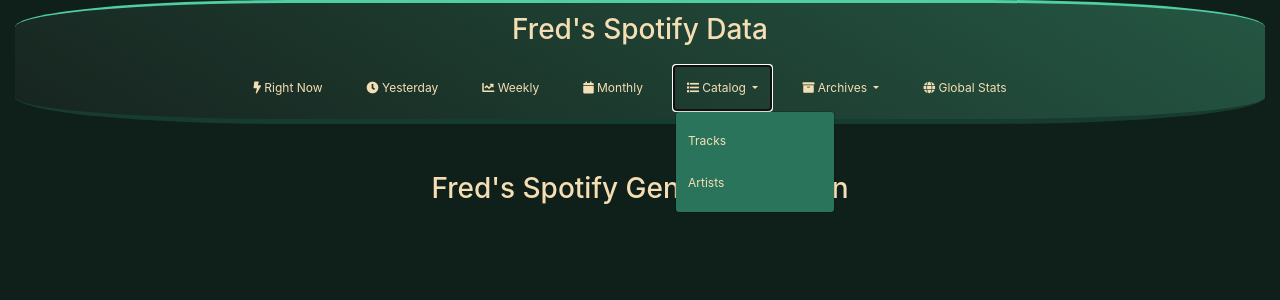
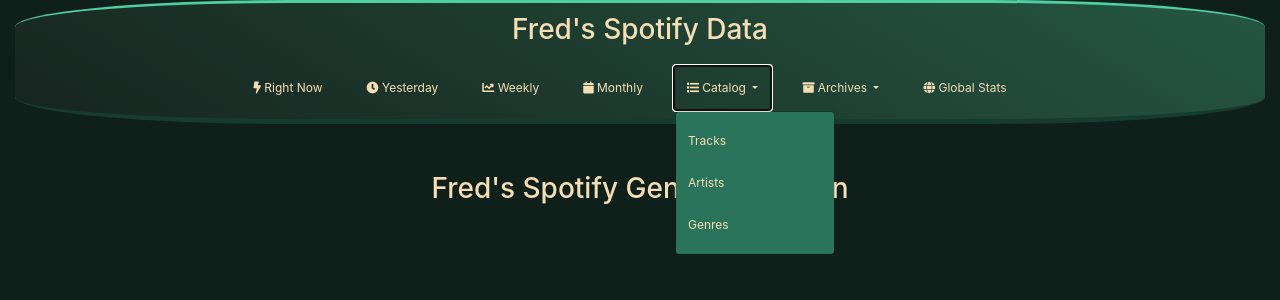
Before and after one commit to flambuth/fredlambuthPUNTOcom, a Flask app: page /spotify/genres/ in a window 1280 px wide, after a click on "Catalog". Shown: the part 78-378 px from the top of the page. Run offline with Flask 3, Linux system fonts and the light colour scheme; some libraries are stand-ins or nearby versions.

Commit message:
hotfix for the spotify header nav options for genre

```diff
--- a/app/templates/spotify/spotify_header.html
+++ b/app/templates/spotify/spotify_header.html
@@ -98,6 +98,7 @@
               <div class="dropdown-menu" aria-labelledby="catalogDropdown" style="width: 120px;">
                   <a class="dropdown-item" href="{{ url_for('spotify.track_cat_landing_page') }}">Tracks</a>
                   <a class="dropdown-item" href="{{ url_for('spotify.art_cat_landing_page') }}">Artists</a>
+                  <a class="dropdown-item" href="{{ url_for('spotify.genres_landing_page') }}">Genres</a>
               </div>
             </li>
 
```
